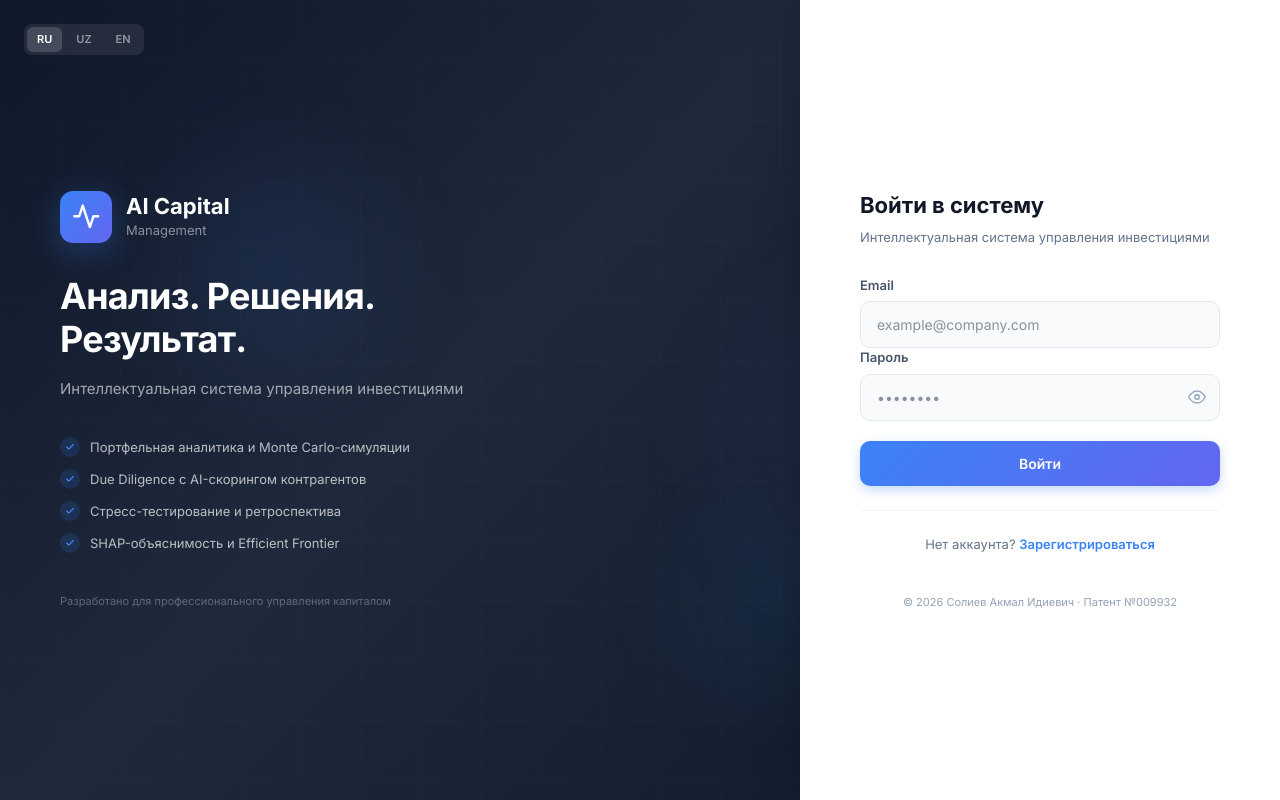
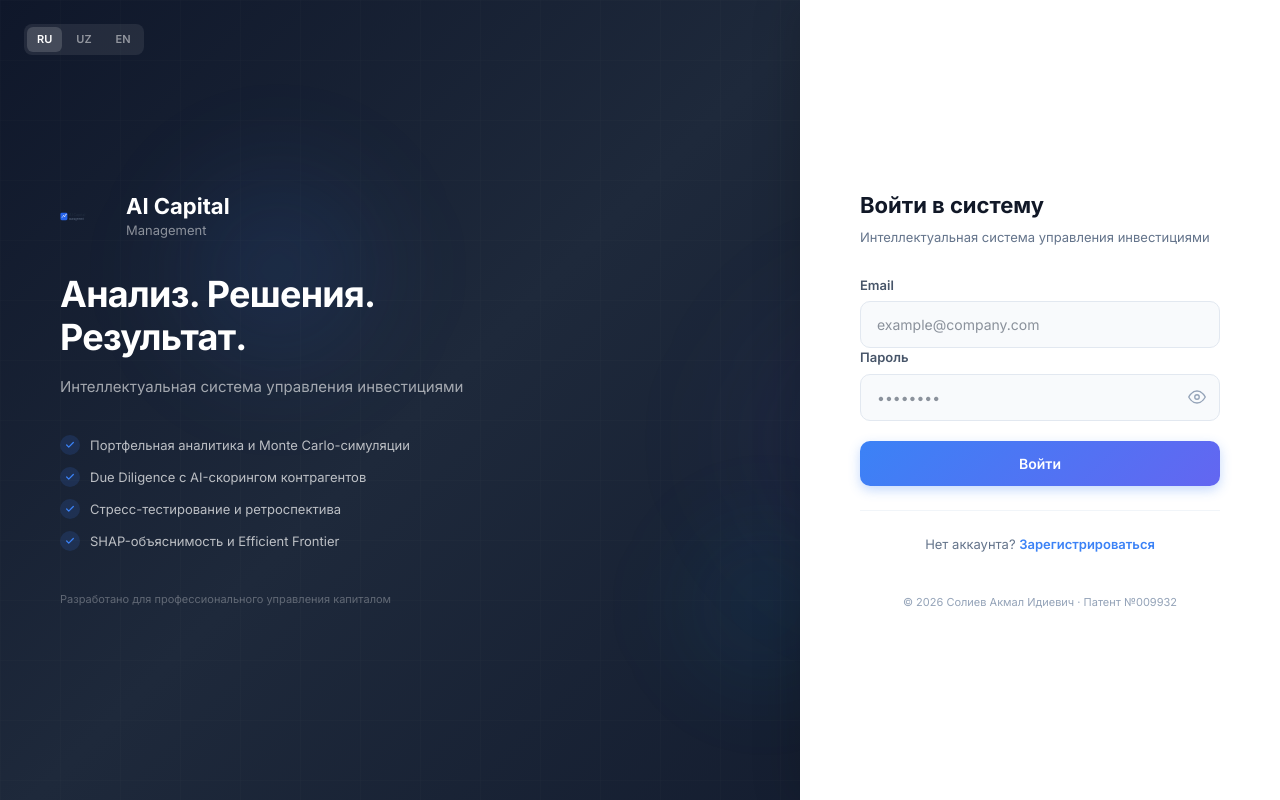
Before and after one commit to akmalss19800606-web/ai-capitalS-mvp, a Next.js app in the folder frontend/: page /login in a window 1280 px wide. Built offline with nearby package versions, Linux system fonts and the light colour scheme.

Commit message:
fix(login): BRN-001 — replace inline SVG logo with /logo.svg image

```diff
--- a/frontend/app/login/page.tsx
+++ b/frontend/app/login/page.tsx
@@ -3,8 +3,9 @@ import { useState, useEffect } from 'react';
 import { useRouter } from 'next/navigation';
 import { auth } from '@/lib/api';
 import { useLocale, setStoredLocale, getStoredLocale } from '@/lib/i18n';
+import Image from 'next/image';
 
-/* ─── Animated dots background (SVG-based, lightweight) ─── */
+/* --- Animated dots background (SVG-based, lightweight) --- */
 function BackgroundPattern() {
   return (
     <div style={{ position: 'absolute', inset: 0, overflow: 'hidden', pointerEvents: 'none' }}>
@@ -45,25 +46,20 @@ function BackgroundPattern() {
   );
 }
 
-/* ─── Logo component ─── */
+/* --- Logo component using /logo.svg --- */
 function Logo({ size = 48 }: { size?: number }) {
   return (
-    <div style={{
-      width: `${size}px`, height: `${size}px`, borderRadius: `${size * 0.25}px`,
-      background: 'linear-gradient(135deg, #3b82f6, #6366f1)',
-      display: 'flex', alignItems: 'center', justifyContent: 'center',
-      boxShadow: '0 8px 32px rgba(59,130,246,0.3)',
-      flexShrink: 0,
-    }}>
-      <svg width={size * 0.55} height={size * 0.55} viewBox="0 0 24 24" fill="none"
-        stroke="white" strokeWidth="2" strokeLinecap="round" strokeLinejoin="round">
-        <path d="M22 12h-4l-3 9L9 3l-3 9H2" />
-      </svg>
-    </div>
+    <img
+      src="/logo.svg"
+      alt="AI Capital Management"
+      width={size}
+      height={size}
+      style={{ flexShrink: 0 }}
+    />
   );
 }
 
-/* ─── Language Switcher (compact) ─── */
+/* --- Language Switcher (compact) --- */
 function LangSwitcher() {
   const [current, setCurrent] = useState(getStoredLocale());
   const langs: Array<{ code: 'ru' | 'uz' | 'en'; label: string }> = [
@@ -89,7 +85,7 @@ function LangSwitcher() {
   );
 }
 
-/* ─── Feature bullet ─── */
+/* --- Feature bullet --- */
 function FeatureBullet({ text }: { text: string }) {
   return (
     <div style={{ display: 'flex', alignItems: 'center', gap: '10px', marginBottom: '12px' }}>
@@ -110,7 +106,7 @@ function FeatureBullet({ text }: { text: string }) {
   );
 }
 
-/* ─── Main Login Page ─── */
+/* --- Main Login Page --- */
 export default function LoginPage() {
   const router = useRouter();
   const { t } = useLocale();
@@ -121,7 +117,6 @@ export default function LoginPage() {
   const [error, setError] = useState('');
   const [loading, setLoading] = useState(false);
   const [showPassword, setShowPassword] = useState(false);
-
   /* MFA step */
   const [mfaRequired, setMfaRequired] = useState(false);
   const [mfaTempToken, setMfaTempToken] = useState('');
@@ -168,7 +163,7 @@ export default function LoginPage() {
     }
   };
 
-  /* ─── Styles ─── */
+  /* --- Styles --- */
   const inputStyle: React.CSSProperties = {
     width: '100%', padding: '12px 16px', borderRadius: '10px',
     border: '1px solid #e2e8f0', backgroundColor: '#f8fafc',
@@ -193,7 +188,7 @@ export default function LoginPage() {
     borderRadius: '10px', padding: '10px 14px', fontSize: '13px', color: '#dc2626',
   };
 
-  /* ─── MFA screen ─── */
+  /* --- MFA screen --- */
   if (mfaRequired) {
     return (
       <div style={{ minHeight: '100vh', display: 'flex', position: 'relative' }}>
@@ -245,22 +240,19 @@ export default function LoginPage() {
     );
   }
 
-  /* ─── Main login/register ─── */
+  /* --- Main login/register --- */
   return (
     <div style={{ minHeight: '100vh', display: 'flex', position: 'relative' }}>
       <BackgroundPattern />
-
-      {/* ─── Left: Branding hero panel (hidden on small screens via CSS) ─── */}
+      {/* --- Left: Branding hero panel --- */}
       <div className="login-hero" style={{
         flex: 1, position: 'relative', zIndex: 1,
         display: 'flex', flexDirection: 'column', justifyContent: 'center',
         padding: '60px',
       }}>
-        {/* Top: lang switcher */}
         <div style={{ position: 'absolute', top: '24px', left: '24px' }}>
           <LangSwitcher />
         </div>
-
         <div style={{ maxWidth: '480px' }}>
           <div style={{ display: 'flex', alignItems: 'center', gap: '14px', marginBottom: '32px' }}>
             <Logo size={52} />
@@ -273,51 +265,40 @@ export default function LoginPage() {
               </div>
             </div>
           </div>
-
           <h1 style={{
             fontSize: '36px', fontWeight: 800, color: '#ffffff',
-            lineHeight: 1.2, marginBottom: '16px',
-            letterSpacing: '-0.02em',
+            lineHeight: 1.2, marginBottom: '16px', letterSpacing: '-0.02em',
           }}>
             {t.login.heroTagline}
           </h1>
-
           <p style={{
             fontSize: '15px', color: 'rgba(255,255,255,0.6)',
             lineHeight: 1.6, marginBottom: '36px',
           }}>
             {t.login.subtitle}
           </p>
-
-          {/* Feature bullets */}
           <div style={{ marginBottom: '40px' }}>
-            {t.login.heroFeatures.map((feat, i) => (
+            {t.login.heroFeatures.map((feat: string, i: number) => (
               <FeatureBullet key={i} text={feat} />
             ))}
           </div>
-
           <p style={{ fontSize: '11px', color: 'rgba(255,255,255,0.3)' }}>
             {t.login.trustedBy}
           </p>
         </div>
       </div>
-
-      {/* ─── Right: Form panel ─── */}
+      {/* --- Right: Form panel --- */}
       <div style={{
         width: '480px', minWidth: '380px', position: 'relative', zIndex: 1,
         display: 'flex', flexDirection: 'column', justifyContent: 'center',
-        padding: '40px',
-        backgroundColor: '#ffffff',
+        padding: '40px', backgroundColor: '#ffffff',
         boxShadow: '-8px 0 40px rgba(0,0,0,0.15)',
       }}>
-        {/* Mobile lang switcher (visible only on small screens) */}
         <div className="login-mobile-lang" style={{
           position: 'absolute', top: '16px', right: '16px', display: 'none',
         }}>
           <LangSwitcher />
         </div>
-
-        {/* Mobile logo (visible only on small screens) */}
         <div className="login-mobile-logo" style={{
           display: 'none', textAlign: 'center', marginBottom: '24px',
         }}>
@@ -329,15 +310,13 @@ export default function LoginPage() {
             </div>
           </div>
         </div>
-
         <div style={{ maxWidth: '360px', width: '100%', margin: '0 auto' }}>
           <h2 style={{ fontSize: '22px', fontWeight: 700, color: '#111827', marginBottom: '6px' }}>
             {isRegister ? t.login.signUp : t.login.signIn}
           </h2>
           <p style={{ fontSize: '13px', color: '#64748b', marginBottom: '28px' }}>
-            {isRegister ? t.login.subtitle : t.login.subtitle}
+            {t.login.subtitle}
           </p>
-
           <form onSubmit={handleSubmit}>
             {isRegister && (
               <div className="mb-4">
@@ -384,15 +363,12 @@ export default function LoginPage() {
                 </button>
               </div>
             </div>
-
             {error && <div style={{ ...errStyle, marginBottom: '16px' }}>{error}</div>}
-
             <button type="submit" disabled={loading}
               style={{ ...btnPrimary, opacity: loading ? 0.7 : 1 }}>
               {loading ? t.login.loadingText : isRegister ? t.login.submitRegister : t.login.submitLogin}
             </button>
           </form>
-
           <div style={{
             marginTop: '24px', paddingTop: '24px', borderTop: '1px solid #f1f5f9',
             textAlign: 'center',
@@ -409,17 +385,13 @@ export default function LoginPage() {
             </p>
           </div>
         </div>
-
-        {/* Bottom: patent */}
         <p style={{
-          textAlign: 'center', fontSize: '11px', color: '#94a3b8',
-          marginTop: '40px',
+          textAlign: 'center', fontSize: '11px', color: '#94a3b8', marginTop: '40px',
         }}>
           {t.patent(new Date().getFullYear())}
         </p>
       </div>
-
-      {/* ─── Responsive CSS ─── */}
+      {/* --- Responsive CSS --- */}
       <style>{`
         .login-hero { display: flex; }
         .login-mobile-logo { display: none !important; }
```
